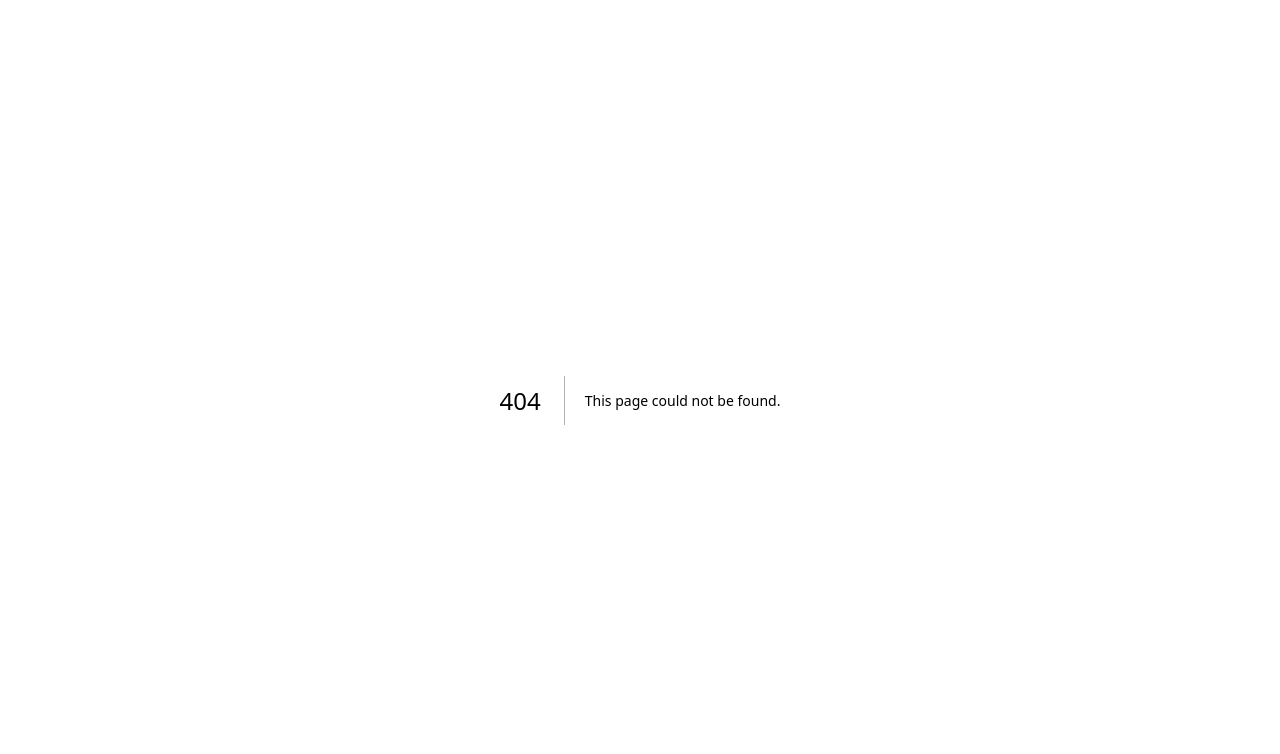
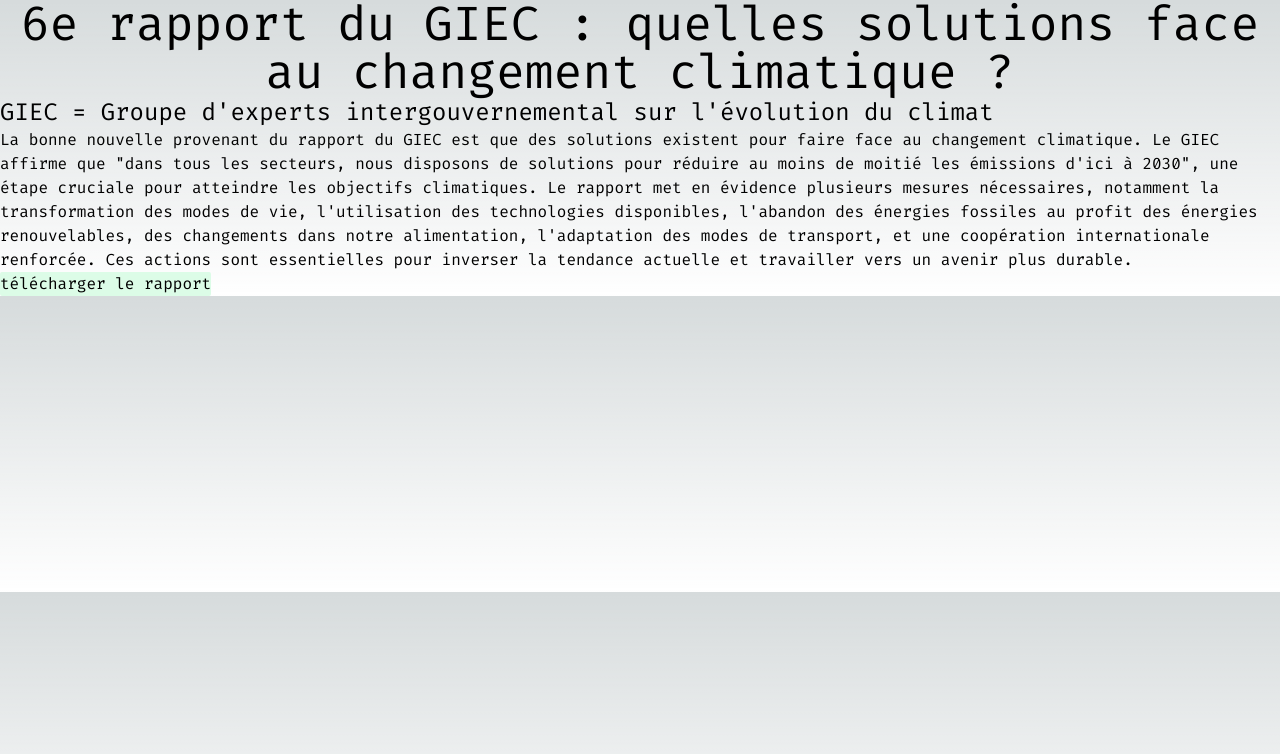
Before and after one commit to ivelter/ndi2023, a Next.js app: page /externe in a window 1280 px wide. Before the commit this address had no page. Shown: the top 754 px of the page. Built offline with nearby package versions, Linux system fonts and the light colour scheme.

Commit message:
init cauchemard

```diff
--- /dev/null
+++ b/src/app/externe/page.js
@@ -0,0 +1,29 @@
+export default function Home() {
+    return (
+        <div>
+            <h1 className={"text-center text-5xl"}>
+                6e rapport du GIEC :
+                quelles solutions face au changement climatique ?
+            </h1>
+
+            <h2 className={"text-2xl"}>
+                GIEC = Groupe d'experts intergouvernemental sur l'évolution du climat
+            </h2>
+
+            <p className={""}>
+                La bonne nouvelle provenant du rapport du GIEC est que des solutions existent pour faire face au
+                changement climatique. Le GIEC affirme que "dans tous les secteurs, nous disposons de solutions pour
+                réduire au moins de moitié les émissions d'ici à 2030", une étape cruciale pour atteindre les objectifs
+                climatiques. Le rapport met en évidence plusieurs mesures nécessaires, notamment la transformation des
+                modes de vie, l'utilisation des technologies disponibles, l'abandon des énergies fossiles au profit des
+                énergies renouvelables, des changements dans notre alimentation, l'adaptation des modes de transport, et
+                une coopération internationale renforcée. Ces actions sont essentielles pour inverser la tendance
+                actuelle et travailler vers un avenir plus durable.
+            </p>
+
+            <button className={"p-4xl bg-green-100 rounded-sm"}>télécharger le rapport</button>
+
+
+        </div>
+    );
+}
```
